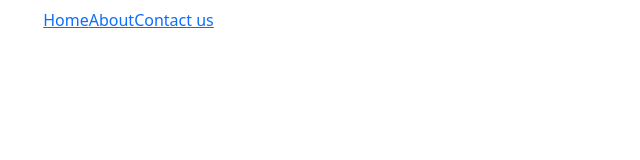
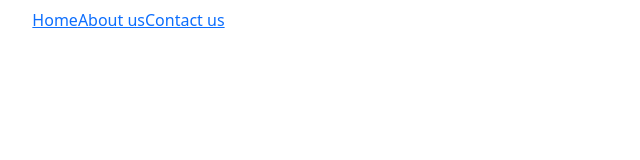
Before and after one commit to Sathisks23/ArjunaFoundation, a plain HTML site: page index.html in a window 1280 px wide. Shown: the full height of the page, 484-1124 px from the left. Drawn offline with nearby package versions, Linux system fonts and the light colour scheme.

Commit message:
adde for testing

```diff
--- a/index.html
+++ b/index.html
@@ -18,7 +18,7 @@
 
 <div class="nav navbar-left">
       <a href="">Home</a>
-   <a href="">About</a>
+   <a href="">About us </a>
    <a href="">Contact us</a>
 
 </div>
```
Also changed, not shown: testing.txt (added).
